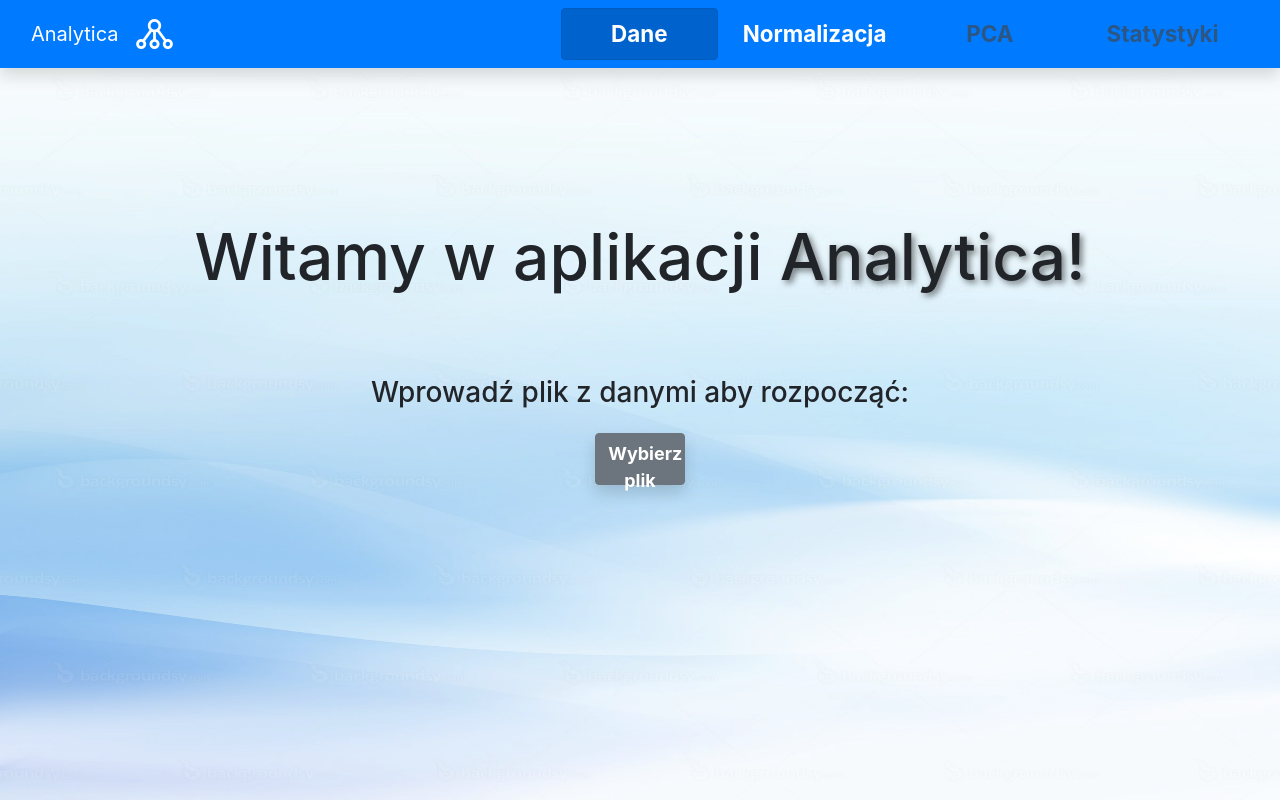
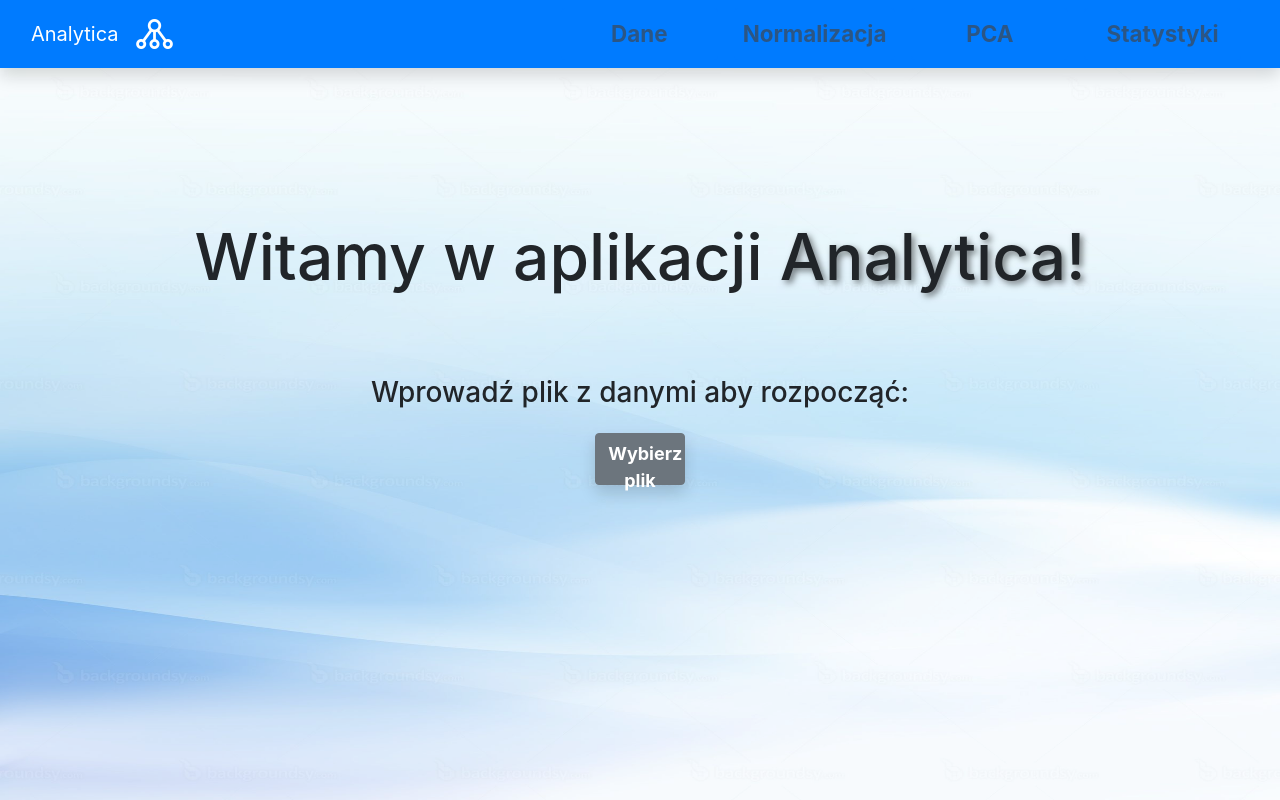
Before and after one commit to IgorSwat/Analytica, an Angular app: page / in a window 1280 px wide. Built offline with nearby package versions, Linux system fonts and the light colour scheme.

Commit message:
Add global state service

```diff
--- /dev/null
+++ b/src/app/app-state.service.ts
@@ -0,0 +1,39 @@
+import { Injectable } from '@angular/core';
+import { BehaviorSubject } from 'rxjs';
+
+@Injectable({
+  providedIn: 'root'
+})
+
+export class AppStateService {
+  // False means disabled
+  private navButtonsState = new BehaviorSubject<{ [key: string]: boolean}>({
+    "nav-data": false,
+    "nav-normalize": false,
+    "nav-pca": false,
+    "nav-stats": false
+  });
+  public navButtonsState$ = this.navButtonsState.asObservable();
+
+  constructor() { }
+
+  setNavButtonState(buttonName: string, state: boolean) : void {
+    const currentState = this.navButtonsState.value;
+    if (!(buttonName in currentState)) {
+      console.error(`Invalid button name: ${buttonName}`);
+      return;
+    }
+
+    this.navButtonsState.next({ ...currentState, [buttonName]: state});
+  }
+
+  getNavButtonState(buttonName: string) : boolean {
+    const currentState = this.navButtonsState.value;
+    if (!(buttonName in currentState)) {
+      console.error(`Invalid button name: ${buttonName}`);
+      return false;
+    }
+
+    return currentState[buttonName];
+  }
+}
--- a/src/app/navbar/navbar.component.html
+++ b/src/app/navbar/navbar.component.html
@@ -8,7 +8,7 @@
       <ul class="navbar-nav ml-auto">
         <li *ngFor="let button of navButtons" class="nav-item">
             <a [routerLink]="button.route" (click)="navigateTo(button.route)" class="nav-link btn btn-primary btn-block"
-            [ngClass]="{'active': button.active, 'disabled': button.disabled}">
+            [ngClass]="{'active': button.active, 'disabled': isButtonDisabled(button.name)}">
                 {{ button.label }}
             </a>
         </li>
--- a/src/app/navbar/navbar.component.ts
+++ b/src/app/navbar/navbar.component.ts
@@ -1,5 +1,6 @@
-import { Component } from '@angular/core';
+import { Component, OnInit } from '@angular/core';
 import { Router } from '@angular/router';
+import { AppStateService } from '../app-state.service';
 
 @Component({
   selector: 'app-navbar',
@@ -9,16 +10,27 @@ import { Router } from '@angular/router';
 
 
 export class NavbarComponent {
+  // "name" attribute is a common identifier used for specyfic button (specifically inside AppStateService)
   navButtons = [
-    { label: 'Dane', route: '/data', active: true, disabled: false },
-    { label: 'Normalizacja', route: '/normalize', active: false, disabled: false },
-    { label: 'PCA', route: '/pca', active: false, disabled: true },
-    { label: 'Statystyki', route: '/stats', active: false, disabled: true }
+    { name: 'nav-data', label: 'Dane', route: '/data', active: true},
+    { name: 'nav-normalize', label: 'Normalizacja', route: '/normalize', active: false},
+    { name: 'nav-pca', label: 'PCA', route: '/pca', active: false},
+    { name: 'nav-stats', label: 'Statystyki', route: '/stats', active: false}
   ];
+  navButtonsState: { [key: string]: boolean} = {};
 
-  constructor(private router: Router) {}
+  constructor(private router: Router, private appStateService : AppStateService) {}
+
+  ngOnInit(): void {
+    this.appStateService.navButtonsState$.subscribe(state => {this.navButtonsState = state;});
+  }
 
   navigateTo(route: string): void {
     this.router.navigate([route]);
+    this.navButtons.forEach(button => {button.active = (button.route == route);})
+  }
+
+  isButtonDisabled(buttonName: string) : boolean {
+    return !this.navButtonsState[buttonName] ?? false;
   }
 }
```
Also changed, not shown: src/app/start-view/start-view.component.ts (+7 -1 lines), 1 other file (tests, documents, lock files or other folders).
